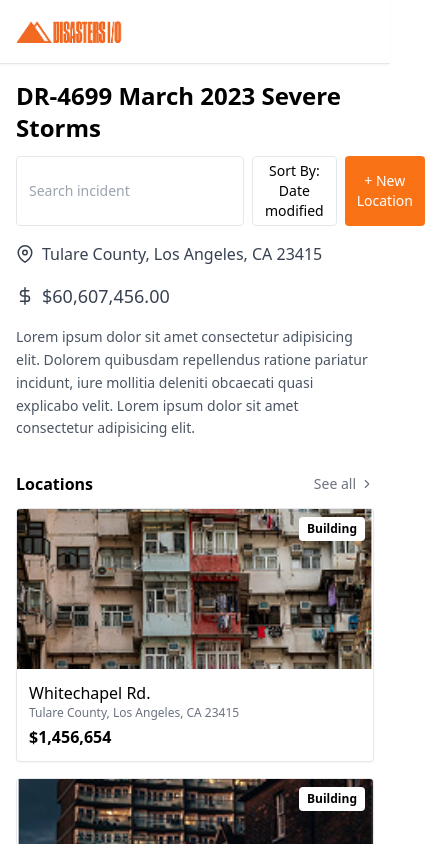
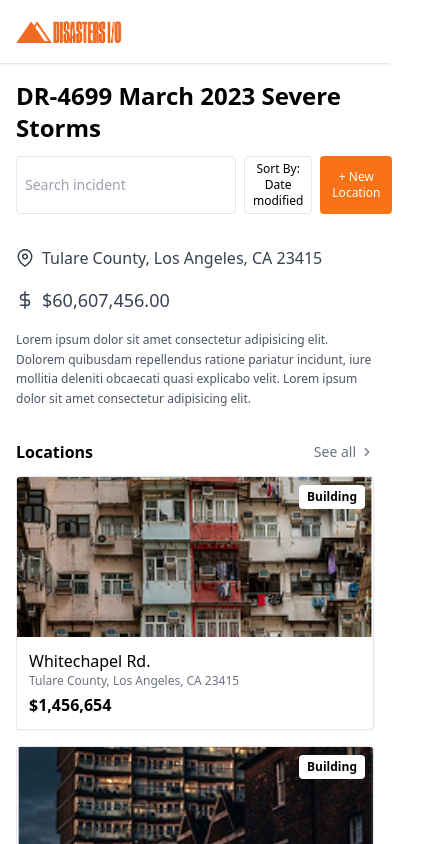
Before and after one commit to Shohan11369/React-assignment-02, a React (Vite) app: page /locations in a window 390 px wide. Shown: the top 844 px of the page, 425 px wide, since content can reach past the window. Built offline with nearby package versions, Linux system fonts and the light colour scheme; some icons are missing.

Commit message:
Added LocationDetails map and all things

```diff
--- a/src/pages/LocationDetails.jsx
+++ b/src/pages/LocationDetails.jsx
@@ -58,26 +58,26 @@ export default function LocationDetails() {
           <input
             type="text"
             placeholder="Search incident"
-            className="border rounded px-3 py-1 text-sm"
+            className="border rounded px-2 md:px-3 py-1 text-sm"
           />
-          <button className="border rounded px-3 py-1 text-sm">
+          <button className="border rounded px-2 md:px-3 py-1 text-xs md:text-sm">
             Sort By: Date modified
           </button>
-          <button className="bg-orange-500 hover:bg-orange-600 text-white px-3 py-1 rounded text-sm">
+          <button className="bg-orange-500 hover:bg-orange-600 text-white px-3 py-1 rounded text-xs md:text-sm">
             + New Location
           </button>
         </div>
       </div>
 
       {/* Two-column layout */}
-      <div className="flex flex-col lg:flex-row gap-6">
+      <div className="flex flex-col lg:flex-row gap-6 ">
         {/* Left Side */}
         <div className="lg:w-1/2 space-y-8">
           {/* Location Info */}
           <div className="space-y-4">
             <div className="flex items-center gap-2 text-gray-700">
-              <FiMapPin className="text-lg" />
-              <span className="font-medium">
+              <FiMapPin className="text-lg mt-4" />
+              <span className="font-medium mt-4">
                 Tulare County, Los Angeles, CA 23415
               </span>
             </div>
@@ -85,7 +85,7 @@ export default function LocationDetails() {
               <FiDollarSign className="text-lg" />
               <span className="font-medium text-lg">$60,607,456.00</span>
             </div>
-            <p className="text-gray-600 text-sm leading-relaxed">
+            <p className="text-gray-600 text-xs md:text-sm leading-relaxed">
               Lorem ipsum dolor sit amet consectetur adipisicing elit. Dolorem
               quibusdam repellendus ratione pariatur incidunt, iure mollitia
               deleniti obcaecati quasi explicabo velit. Lorem ipsum dolor sit
@@ -204,6 +204,14 @@ export default function LocationDetails() {
             </div>
           </div>
         </div>
+        {/* Right Side (Map) */}
+        <div className="lg:w-1/2 mt-10">
+          <p className="text-xs md:text-sm mb-2">Incident Map</p>
+          <img src="Map.png" alt="Incident Map" className="w-full rounded" />
+          <p className="text-xs text-gray-500 mt-1">
+            Start 19.1232, -118.2233 &nbsp; End 19.3245, -119.2323
+          </p>
+        </div>
       </div>
     </div>
   );
```
